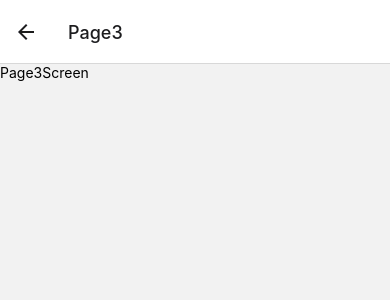
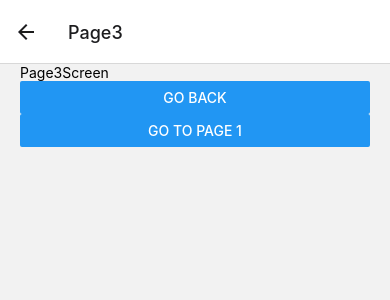
Before and after one commit to alebausa/stack-navigator, a React Native app: screen /Page3 in a window 390 px wide. Shown: the top 300 px of the page. Built offline with nearby package versions, Linux system fonts and the light colour scheme.

Commit message:
adds navigation menus

```diff
--- a/src/screens/Page1Screen.tsx
+++ b/src/screens/Page1Screen.tsx
@@ -1,10 +1,20 @@
+import { StackScreenProps } from '@react-navigation/stack'
 import React from 'react'
-import { View, Text } from 'react-native'
+import { View, Text, Button } from 'react-native'
+import { styles } from '../theme/appTheme'
 
-export default function Page1Screen() {
+// We add this interface to have the "typescript help" when typing
+interface Props extends StackScreenProps<any, any> { };
+
+export default function Page1Screen({ navigation }: Props) {
+  // destructure Props.navigation
   return (
-    <View>
+    <View style={styles.globalMargin}>
       <Text>Page1Screen</Text>
+      <Button title="Go to page2" onPress={() => {
+        // you have to call the name of the component that you set on Stack Navigator
+        navigation.navigate('Page2')
+      }} />
     </View>
   )
 }
--- a/src/screens/Page2Screen.tsx
+++ b/src/screens/Page2Screen.tsx
@@ -1,10 +1,17 @@
 import React from 'react'
-import { View, Text } from 'react-native'
+import { View, Text, Button } from 'react-native'
+import { styles } from '../theme/appTheme'
+import { useNavigation } from '@react-navigation/native'
 
 export default function Page2Screen() {
+  const navigator = useNavigation()
   return (
-    <View>
-      <Text>Page2Screen</Text>
+    <View style={styles.globalMargin}>
+      <Text>Page 2 Screen</Text>
+      <Button
+        title="Go to page 3"
+        onPress={() => navigator.navigate("Page3")}
+      />
     </View>
   )
 }
--- a/src/screens/Page3Screen.tsx
+++ b/src/screens/Page3Screen.tsx
@@ -1,10 +1,24 @@
 import React from 'react'
-import { View, Text } from 'react-native'
+import { View, Text, Button } from 'react-native'
+import { styles } from '../theme/appTheme'
+import { StackScreenProps } from '@react-navigation/stack';
 
-export default function Page3Screen() {
+interface Props extends StackScreenProps<any, any> { };
+
+export default function Page3Screen({ navigation }: Props) {
   return (
-    <View>
+    <View style={styles.globalMargin}>
       <Text>Page3Screen</Text>
+      <Button
+        title="Go back"
+        // Va a la anterior
+        onPress={() => navigation.pop()}
+      />
+      <Button
+        title="Go to page 1"
+        // Va a la primera del stack
+        onPress={() => navigation.popToTop()}
+      />
     </View>
   )
 }
--- /dev/null
+++ b/src/theme/appTheme.tsx
@@ -0,0 +1,7 @@
+import { StyleSheet } from "react-native";
+
+export const styles = StyleSheet.create({
+  globalMargin: {
+    marginHorizontal: 20
+  }
+})
```
